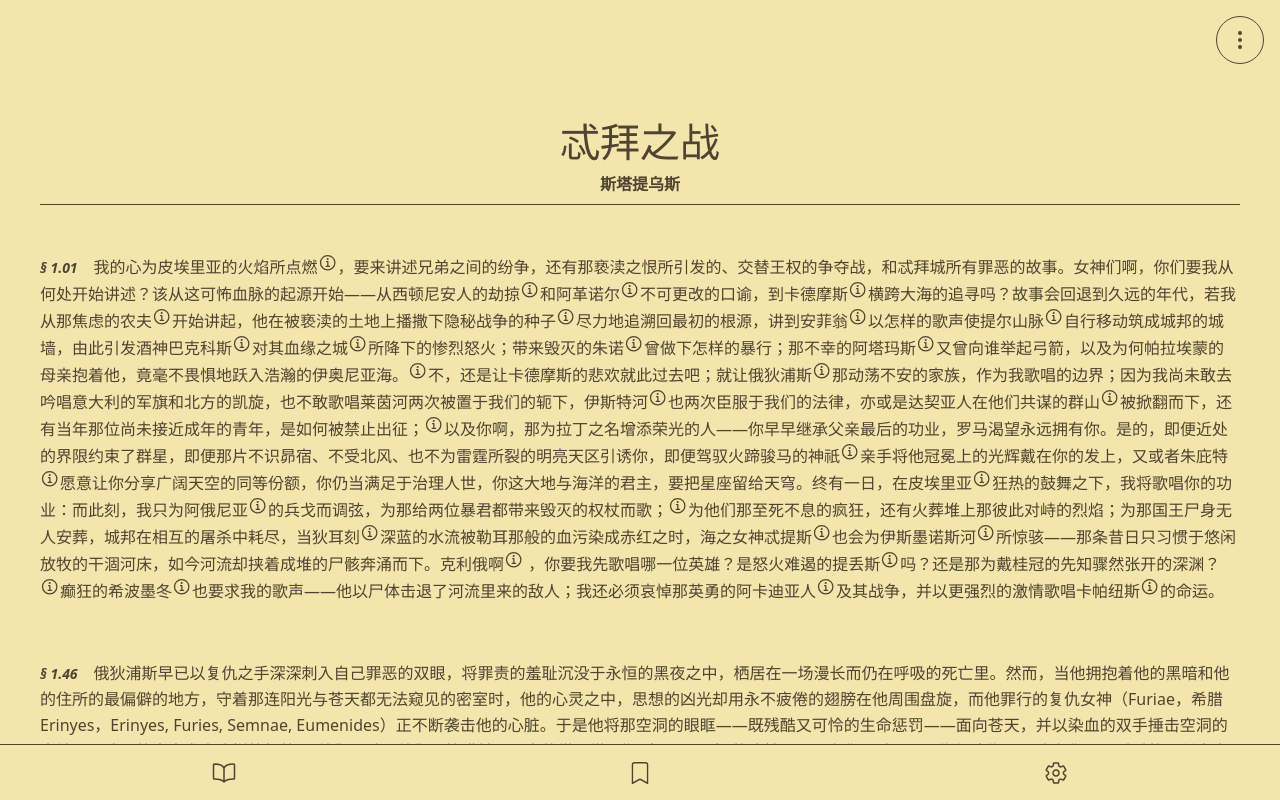
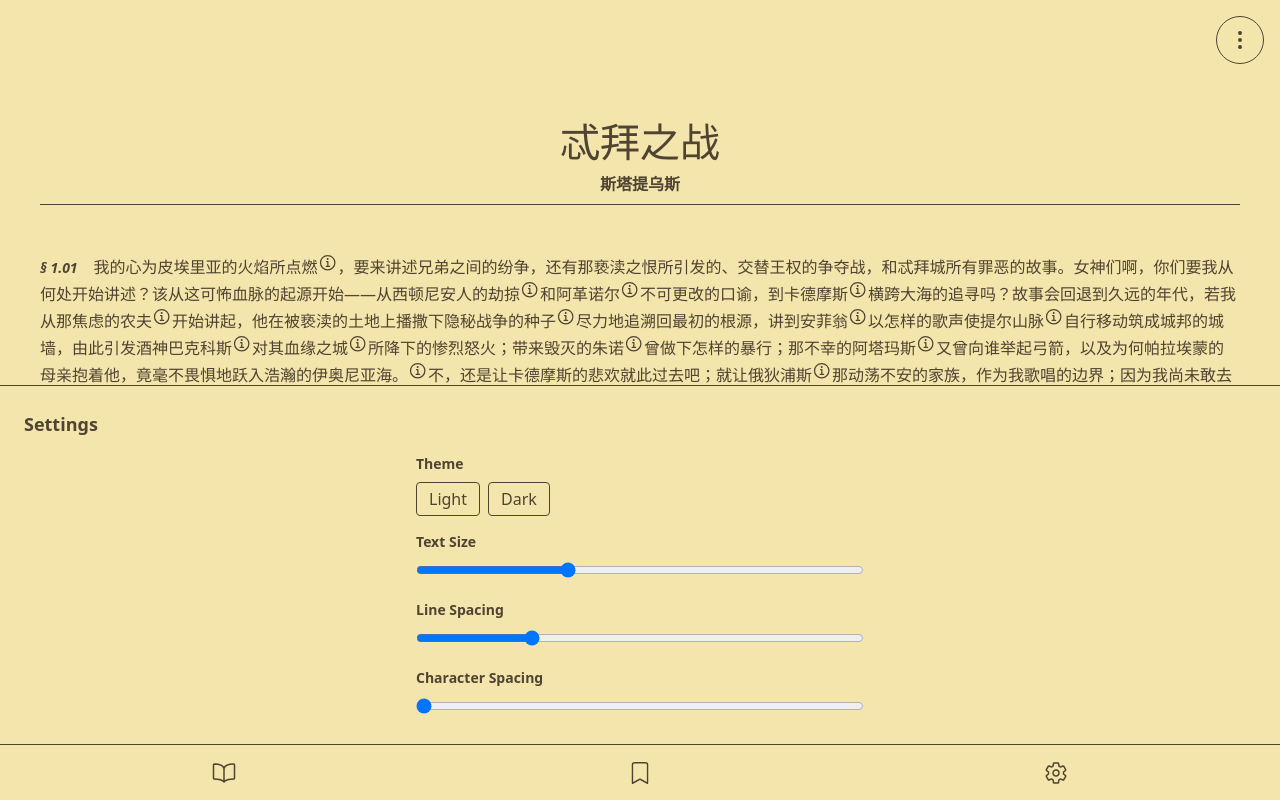
Before and after one commit to ThundeRayn/online-Reader, a React (Vite) app: page / in a window 1280 px wide. Both pictures are taken after a click on the button 1055 px from the left and 773 px from the top of the page. Shown: the top 800 px of the page. Built offline with nearby package versions, Linux system fonts and the light colour scheme.

Commit message:
tool bar with font adjustion

```diff
--- a/src/components/ToolBar.tsx
+++ b/src/components/ToolBar.tsx
@@ -10,6 +10,7 @@ interface ToolBarProps {
 const ToolBar = ({ isMenuOpen }: ToolBarProps) => {
   const [isVisible, setIsVisible] = useState(true)
   const [lastScrollY, setLastScrollY] = useState(0)
+  const [isSettingsOpen, setIsSettingsOpen] = useState(false)
 
   useEffect(() => {
     const handleScroll = () => {
@@ -61,10 +62,75 @@ const ToolBar = ({ isMenuOpen }: ToolBarProps) => {
         width: '100%',
         boxSizing: 'border-box'
       }}
-      className={`z-40 border-t border-default-text transition-transform duration-300 ${
+      className={`z-40 border-t border-default-text transition-all duration-300 ease-in-out ${
         isVisible ? 'translate-y-0' : 'translate-y-full'
       }`}
     >
+      {/* Settings Panel - integrated into toolbar */}
+      <div
+        className={`overflow-hidden transition-all duration-300 ease-in-out ${
+          isSettingsOpen ? 'max-h-96 opacity-100' : 'max-h-0 opacity-0'
+        }`}
+      >
+        <div className="px-6 py-6 border-b border-default-text">
+          <h3 className="text-lg font-bold mb-4 text-default-text">Settings</h3>
+
+          <div className="space-y-4 max-w-md mx-auto">
+            {/* Theme */}
+            <div>
+              <label className="block text-sm font-semibold mb-2 text-default-text">Theme</label>
+              <div className="flex gap-2">
+                <button className="px-3 py-1 border border-default-text rounded hover:bg-default-text hover:text-default-bg transition-colors">
+                  Light
+                </button>
+                <button className="px-3 py-1 border border-default-text rounded hover:bg-default-text hover:text-default-bg transition-colors">
+                  Dark
+                </button>
+              </div>
+            </div>
+
+            {/* Text Size */}
+            <div>
+              <label className="block text-sm font-semibold mb-2 text-default-text">Text Size</label>
+              <input
+                type="range"
+                min="12"
+                max="24"
+                defaultValue="16"
+                className="w-full"
+              />
+            </div>
+
+            {/* Line Height */}
+            <div>
+              <label className="block text-sm font-semibold mb-2 text-default-text">Line Spacing</label>
+              <input
+                type="range"
+                min="1"
+                max="3"
+                step="0.1"
+                defaultValue="1.5"
+                className="w-full"
+              />
+            </div>
+
+            {/* Letter Spacing */}
+            <div>
+              <label className="block text-sm font-semibold mb-2 text-default-text">Character Spacing</label>
+              <input
+                type="range"
+                min="0"
+                max="5"
+                step="0.5"
+                defaultValue="0"
+                className="w-full"
+              />
+            </div>
+          </div>
+        </div>
+      </div>
+
+      {/* Toolbar buttons */}
       <div className="flex items-center justify-around p-4 text-default-text">
         <button className="hover:opacity-70 transition-opacity flex items-center gap-2">
           <IoBookOutline size={24} color="#4F4432" />
@@ -72,7 +138,10 @@ const ToolBar = ({ isMenuOpen }: ToolBarProps) => {
         <button className="hover:opacity-70 transition-opacity flex items-center gap-2">
           <BsBookmark size={22} color="#4F4432" />
         </button>
-        <button className="hover:opacity-70 transition-opacity flex items-center gap-2">
+        <button
+          onClick={() => setIsSettingsOpen(!isSettingsOpen)}
+          className="hover:opacity-70 transition-opacity flex items-center gap-2"
+        >
           <IoSettingsOutline size={24} color="#4F4432" />
         </button>
       </div>
```
